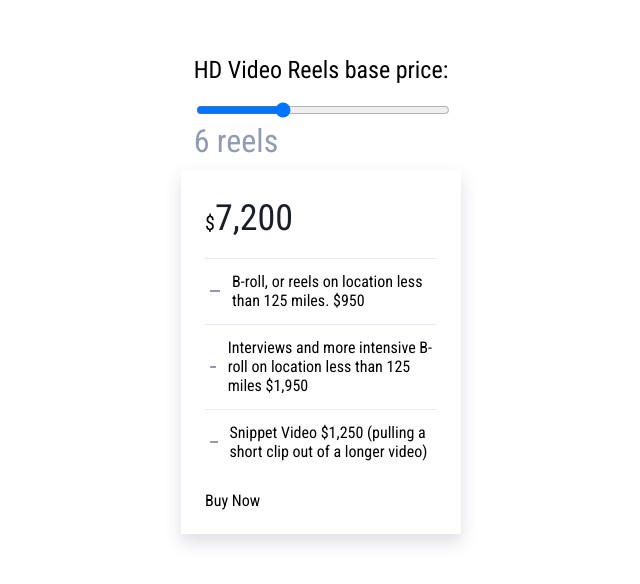
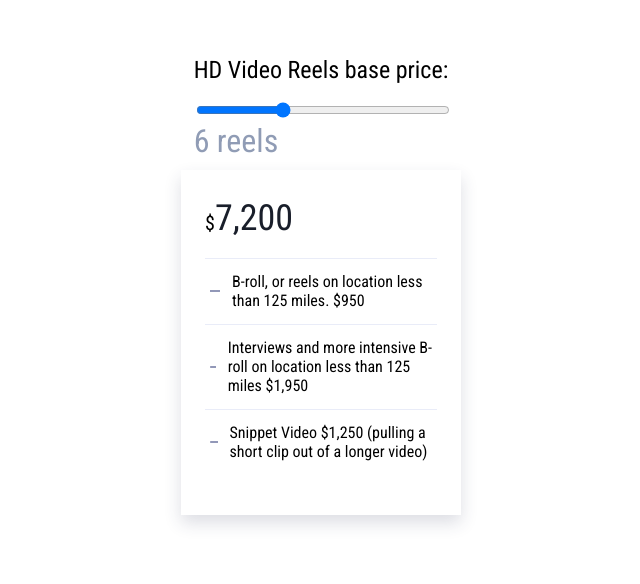
Before and after one commit to burketrevor/hexonic-studio, a Next.js app: page /pricing in a window 1280 px wide. Shown: the part 216-800 px from the top of the page, without its empty margins (319-959 px from the left). Built offline with nearby package versions, Linux system fonts and the light colour scheme.

Commit message:
remove buy button

```diff
--- a/components/Pricing/reelPricing.js
+++ b/components/Pricing/reelPricing.js
@@ -93,11 +93,6 @@ class ReelPricing extends React.Component {
                   </ul>
                 </div>
               </div>
-              <div className={styles.pricing__item__cta}>
-                <a className={styles.button} href="http://cruip.com/">
-                  Buy Now
-                </a>
-              </div>
             </div>
           </div>
         </div>
```
